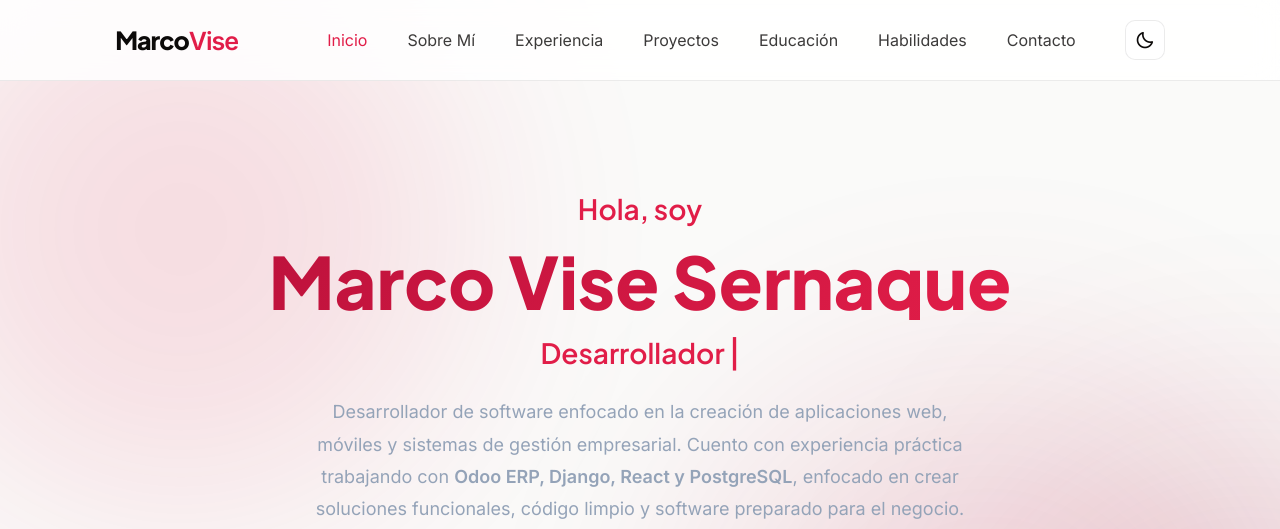
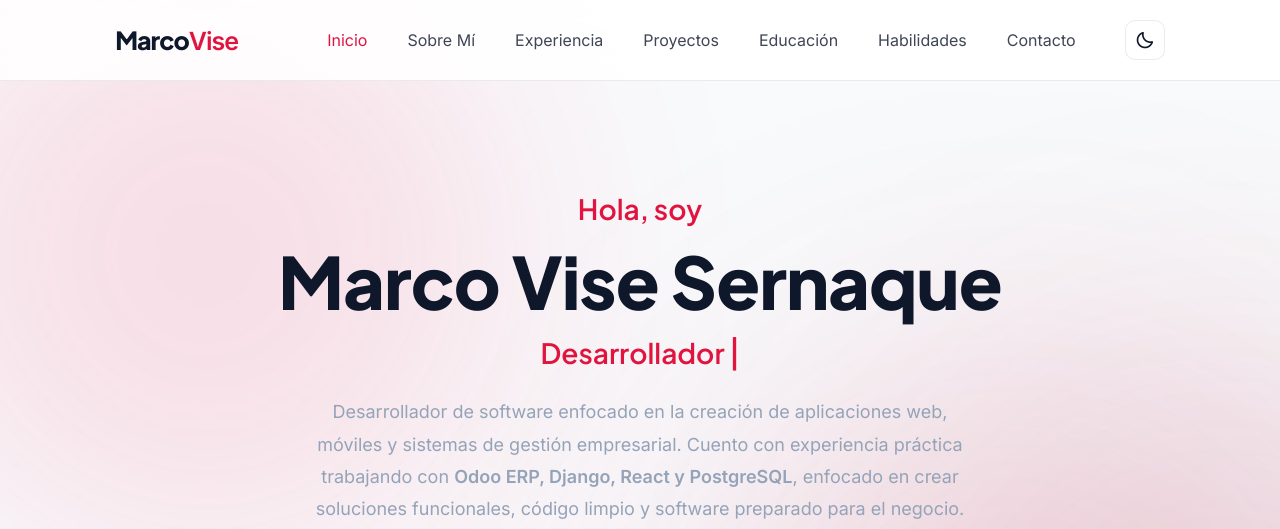
Before and after one commit to Vise27/portafolio, a plain HTML site: page index.html in a window 1280 px wide. Shown: the top 529 px of the page. Drawn offline with nearby package versions, Linux system fonts and the light colour scheme.

Commit message:
mejoras visuales 2

```diff
--- a/styles.css
+++ b/styles.css
@@ -19,27 +19,29 @@ h4,
 }
 
 :root {
-    --bg-color: #0b0d11;
-    --second-bg-color: #131720;
-    --text-color: #f8fafc;
+    --bg-color: #0b0c10;
+    --second-bg-color: #12141a;
+    --text-color: #f1f5f9;
     --text-muted: #94a3b8;
-    --main-color: #f43f5e;
-    --accent-color: #fb7185;
-    --glass-bg: rgba(15, 18, 26, 0.75);
-    --glass-border: rgba(255, 255, 255, 0.08);
-    --gradient: linear-gradient(135deg, #e11d48, #f43f5e 50%, #fb7185);
+    --main-color: #fa1e4e;
+    --accent-color: #ff3366;
+    --glass-bg: rgba(14, 16, 22, 0.82);
+    --glass-border: rgba(250, 30, 78, 0.15);
+    --gradient: linear-gradient(135deg, #fa1e4e 0%, #ff2a5f 60%, #ff4b72 100%);
+    --gx-glow: 0 0 25px rgba(250, 30, 78, 0.25);
 }
 
 [data-theme="light"] {
-    --bg-color: #fafaf9;
-    --second-bg-color: #f5f5f4;
-    --text-color: #0c0a09;
-    --text-muted: #57534e;
-    --main-color: #e11d48;
-    --accent-color: #be123c;
-    --glass-bg: rgba(255, 255, 255, 0.85);
+    --bg-color: #f8fafc;
+    --second-bg-color: #f1f5f9;
+    --text-color: #0f172a;
+    --text-muted: #64748b;
+    --main-color: #e11440;
+    --accent-color: #fa1e4e;
+    --glass-bg: rgba(255, 255, 255, 0.88);
     --glass-border: rgba(0, 0, 0, 0.08);
-    --gradient: linear-gradient(135deg, #be123c, #e11d48);
+    --gradient: linear-gradient(135deg, #cc0f37, #fa1e4e);
+    --gx-glow: none;
 }
 
 html {
@@ -66,14 +68,18 @@ section {
     height: 100%;
     z-index: -1;
     overflow: hidden;
+    background-image:
+        radial-gradient(rgba(250, 30, 78, 0.03) 1px, transparent 1px),
+        linear-gradient(to right, rgba(255, 255, 255, 0.015) 1px, transparent 1px);
+    background-size: 32px 32px, 64px 64px;
 }
 
 .blob {
     position: absolute;
-    width: 500px;
-    height: 500px;
+    width: 550px;
+    height: 550px;
     background: var(--main-color);
-    filter: blur(100px);
+    filter: blur(120px);
     border-radius: 50%;
     opacity: 0.12;
     animation: move 20s infinite alternate;
@@ -82,20 +88,20 @@ section {
 .blob-1 {
     top: -10%;
     left: -10%;
-    background: #e11d48;
+    background: #fa1e4e;
 }
 
 .blob-2 {
     bottom: -10%;
     right: -10%;
-    background: #9f1239;
+    background: #990a2a;
     animation-delay: -5s;
 }
 
 .blob-3 {
     top: 40%;
     left: 50%;
-    background: #be123c;
+    background: #d4113e;
     animation-delay: -10s;
 }
 
@@ -222,10 +228,12 @@ section {
     font-weight: 800;
     line-height: 1.1;
     margin: 1.5rem 0;
-    background: var(--gradient);
-    -webkit-background-clip: text;
-    background-clip: text;
-    -webkit-text-fill-color: transparent;
+    color: #ffffff;
+    letter-spacing: -1px;
+}
+
+[data-theme="light"] .home-content h1 {
+    color: #0f172a;
 }
 
 .home-content p {
```
